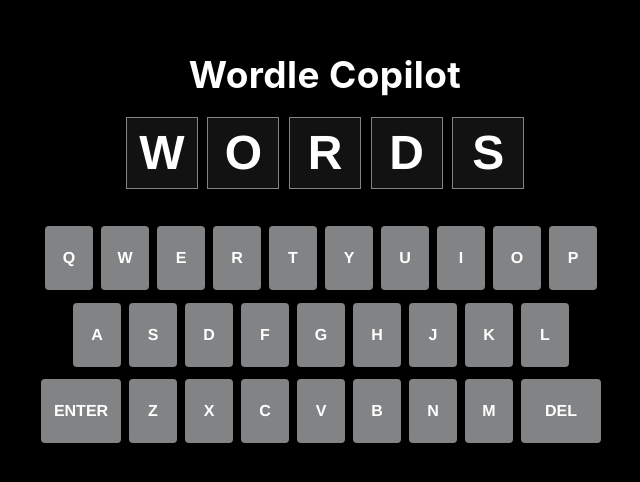
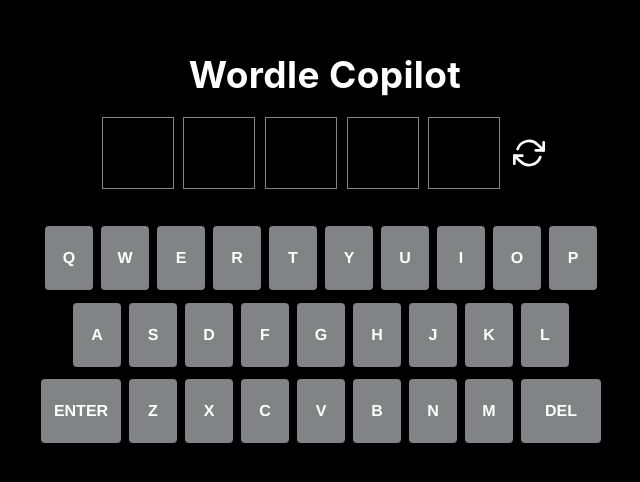
Before and after one commit to Sync271/wordle-copilot, a Next.js app: page / in a window 1280 px wide. Shown: the part 144-626 px from the top of the page, without its empty margins (315-955 px from the left). Built offline with nearby package versions, Linux system fonts and the light colour scheme.

Commit message:
add functionality to all elements

```diff
--- a/components/Keyboard.tsx
+++ b/components/Keyboard.tsx
@@ -1,8 +1,42 @@
-import { alphabetDict } from "../utils";
-function Keyboard() {
+import { wordleAcceptedWords, wordleAnswers } from "../utils";
+function Keyboard({
+	letters,
+	setLetters,
+	wordChecked,
+	setWordChecked,
+	alphabet,
+	setAlphabet,
+	setLetterColors,
+}: {
+	letters: string[];
+	setLetters: CallableFunction;
+	wordChecked: boolean;
+	setWordChecked: CallableFunction;
+	alphabet: object;
+	setAlphabet: CallableFunction;
+	setLetterColors: CallableFunction;
+}) {
 	const row1 = ["Q", "W", "E", "R", "T", "Y", "U", "I", "O", "P"];
 	const row2 = ["A", "S", "D", "F", "G", "H", "J", "K", "L"];
 	const row3 = ["Z", "X", "C", "V", "B", "N", "M"];
+	const checkWord = () => {
+		let actualWord = letters.join("").toLowerCase();
+		if (
+			wordleAnswers.includes(actualWord) ||
+			wordleAcceptedWords.includes(actualWord)
+		) {
+			setWordChecked(true);
+			setLetterColors(["#3a3a3c", "#3a3a3c", "#3a3a3c", "#3a3a3c", "#3a3a3c"]);
+			let newAlphabet = {};
+			letters.forEach((letter) => {
+				// @ts-ignore
+				newAlphabet[letter] = "#3a3a3c";
+			});
+			setAlphabet({ ...alphabet, ...newAlphabet });
+		} else {
+			console.log(false);
+		}
+	};
 	return (
 		<div>
 			<div className="row">
@@ -10,9 +44,23 @@
 					return (
 						<div
 							className="key"
-							// disabled={word.includes(key) && wordChecked}
-							// @ts-ignore
-							style={{ backgroundColor: alphabetDict[key] }}>
+							onClick={() => {
+								if (letters.includes(key) && wordChecked) return;
+								if (letters.length < 5) {
+									setLetters([...letters, key]);
+								}
+								if (wordChecked) {
+									setAlphabet({
+										...alphabet,
+										// @ts-ignore
+										[key]: alphabet[key] === "#3a3a3c" ? "#818384" : "#3a3a3c",
+									});
+								}
+							}}
+							style={{
+								// @ts-ignore
+								backgroundColor: alphabet[key],
+							}}>
 							{key}
 						</div>
 					);
@@ -23,28 +71,66 @@
 					return (
 						<div
 							className="key"
-							// disabled={word.includes(key) && wordChecked}
-							// @ts-ignore
-							style={{ backgroundColor: alphabetDict[key] }}>
+							onClick={() => {
+								if (letters.includes(key) && wordChecked) return;
+								if (letters.length < 5) {
+									setLetters([...letters, key]);
+								}
+								if (wordChecked) {
+									setAlphabet({
+										...alphabet,
+										// @ts-ignore
+										[key]: alphabet[key] === "#3a3a3c" ? "#818384" : "#3a3a3c",
+									});
+								}
+							}}
+							style={{
+								// @ts-ignore
+								backgroundColor: alphabet[key],
+							}}>
 							{key}
 						</div>
 					);
 				})}
 			</div>
 			<div className="row">
-				<div className="special-key">Enter</div>
+				<div className="special-key" onClick={checkWord}>
+					Enter
+				</div>
 				{row3.map((key) => {
 					return (
 						<div
 							className="key"
-							// disabled={word.includes(key) && wordChecked}
-							// @ts-ignore
-							style={{ backgroundColor: alphabetDict[key] }}>
+							onClick={() => {
+								if (letters.includes(key) && wordChecked) return;
+								if (letters.length < 5) {
+									setLetters([...letters, key]);
+								}
+								if (wordChecked) {
+									setAlphabet({
+										...alphabet,
+										// @ts-ignore
+										[key]: alphabet[key] === "#3a3a3c" ? "#818384" : "#3a3a3c",
+									});
+								}
+							}}
+							style={{
+								// @ts-ignore
+								backgroundColor: alphabet[key],
+							}}>
 							{key}
 						</div>
 					);
 				})}
-				<div className="special-key">Del</div>
+				<div
+					className="special-key"
+					onClick={() => {
+						setLetters([...letters.slice(0, -1)]);
+						setLetterColors([]);
+						setWordChecked(false);
+					}}>
+					Del
+				</div>
 			</div>
 		</div>
 	);
--- a/components/Tiles.tsx
+++ b/components/Tiles.tsx
@@ -1,40 +1,87 @@
 import Tile from "./Tile";
+import { RefreshCw } from "react-feather";
+import { alphabetDict } from "../utils";
 
 function Tiles({
 	letters,
+	setLetters,
 	letterColors,
 	setLetterColors,
+	alphabet,
+	setAlphabet,
+	wordChecked,
+	setWordChecked,
 }: {
 	letters: string[];
+	setLetters: CallableFunction;
 	letterColors: string[];
 	setLetterColors: CallableFunction;
+	alphabet: object;
+	setAlphabet: CallableFunction;
+	wordChecked: boolean;
+	setWordChecked: CallableFunction;
 }) {
 	const onTileClick = (index: number) => {
-		// if (!wordChecked) return;
+		if (!wordChecked) return;
 		let colorArray = [...letterColors];
 		if (letterColors[index] === "#3a3a3c") {
 			colorArray[index] = "#538d4e";
 			setLetterColors(colorArray);
+			setAlphabet({
+				...alphabet,
+				[letters[index]]: "#538d4e",
+			});
 		} else if (letterColors[index] === "#538d4e") {
 			colorArray[index] = "#b59f3b";
 			setLetterColors(colorArray);
+			setAlphabet({
+				...alphabet,
+				[letters[index]]: "#b59f3b",
+			});
 		} else if (letterColors[index] === "#b59f3b") {
 			colorArray[index] = "#3a3a3c";
 			setLetterColors(colorArray);
+			setAlphabet({
+				...alphabet,
+				[letters[index]]: "#3a3a3c",
+			});
 		}
+		// @ts-ignore
+		if (alphabet[letters[index]] === "#818384") {
+			setAlphabet({
+				...alphabet,
+				[letters[index]]: "#3a3a3c",
+			});
+		}
+	};
+
+	const tiles = () => {
+		let tilesArr = [];
+		for (let i = 0; i < 5; i++) {
+			tilesArr.push(
+				<Tile
+					letter={letters[i] || ""}
+					letterColor={letterColors[i]}
+					key={i}
+					onClick={() => onTileClick(i)}
+				/>
+			);
+		}
+		return tilesArr;
 	};
 	return (
 		<div className="row">
-			{letters.map((letter, index) => {
-				return (
-					<Tile
-						letter={letter}
-						letterColor={letterColors[index]}
-						key={index}
-						onClick={() => onTileClick(index)}
-					/>
-				);
-			})}
+			{tiles()}
+			<RefreshCw
+				onClick={() => {
+					setLetters([]);
+					setLetterColors([]);
+					setWordChecked(false);
+					setAlphabet(alphabetDict);
+				}}
+				color="white"
+				style={{ padding: "0 .5rem", height: "7.5em", width: "3em" }}
+			/>
 		</div>
 	);
 }
--- a/package.json
+++ b/package.json
@@ -11,7 +11,8 @@
   "dependencies": {
     "next": "12.1.5",
     "react": "18.1.0",
-    "react-dom": "18.1.0"
+    "react-dom": "18.1.0",
+    "react-feather": "^2.0.9"
   },
   "devDependencies": {
     "@types/node": "17.0.30",
--- a/pages/index.tsx
+++ b/pages/index.tsx
@@ -3,12 +3,13 @@
 import { useState } from "react";
 import Keyboard from "../components/Keyboard";
 import Tiles from "../components/Tiles";
+import { alphabetDict } from "../utils";
 
 const Home: NextPage = () => {
-	const defaultLetters = ["W", "O", "R", "D", "S"];
-	const defaultColors = ["#121213", "#121213", "#121213", "#121213", "#121213"];
-	const [letters, setLetters] = useState(defaultLetters);
-	const [letterColors, setLetterColors] = useState(defaultColors);
+	const [letters, setLetters] = useState([]);
+	const [letterColors, setLetterColors] = useState([]);
+	const [wordChecked, setWordChecked] = useState(false);
+	const [alphabet, setAlphabet] = useState(alphabetDict);
 	return (
 		<>
 			<Head>
@@ -19,10 +20,23 @@
 				<div className="game">
 					<Tiles
 						letters={letters}
+						setLetters={setLetters}
 						letterColors={letterColors}
 						setLetterColors={setLetterColors}
+						alphabet={alphabet}
+						setAlphabet={setAlphabet}
+						wordChecked={wordChecked}
+						setWordChecked={setWordChecked}
 					/>
-					<Keyboard />
+					<Keyboard
+						letters={letters}
+						setLetters={setLetters}
+						wordChecked={wordChecked}
+						setWordChecked={setWordChecked}
+						alphabet={alphabet}
+						setAlphabet={setAlphabet}
+						setLetterColors={setLetterColors}
+					/>
 				</div>
 			</div>
 		</>
```
Also changed, not shown: 1 other file (tests, documents, lock files or other folders).
